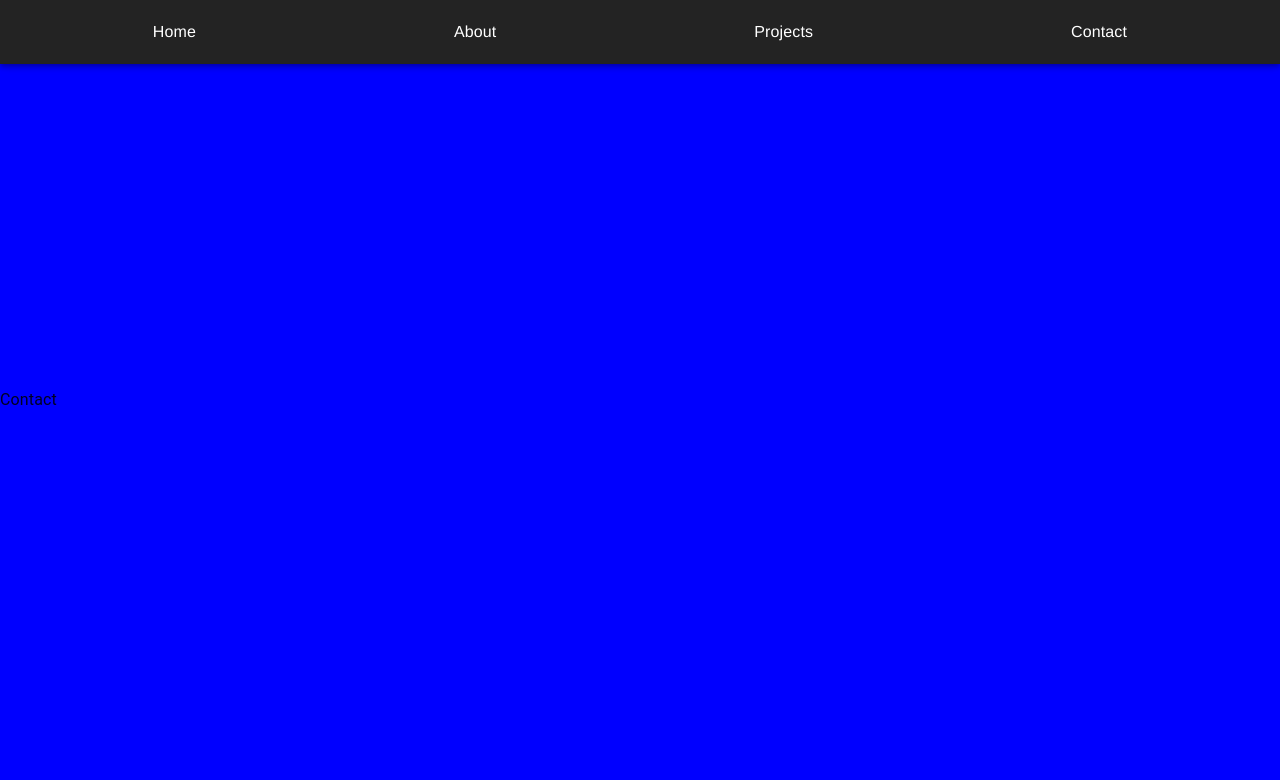
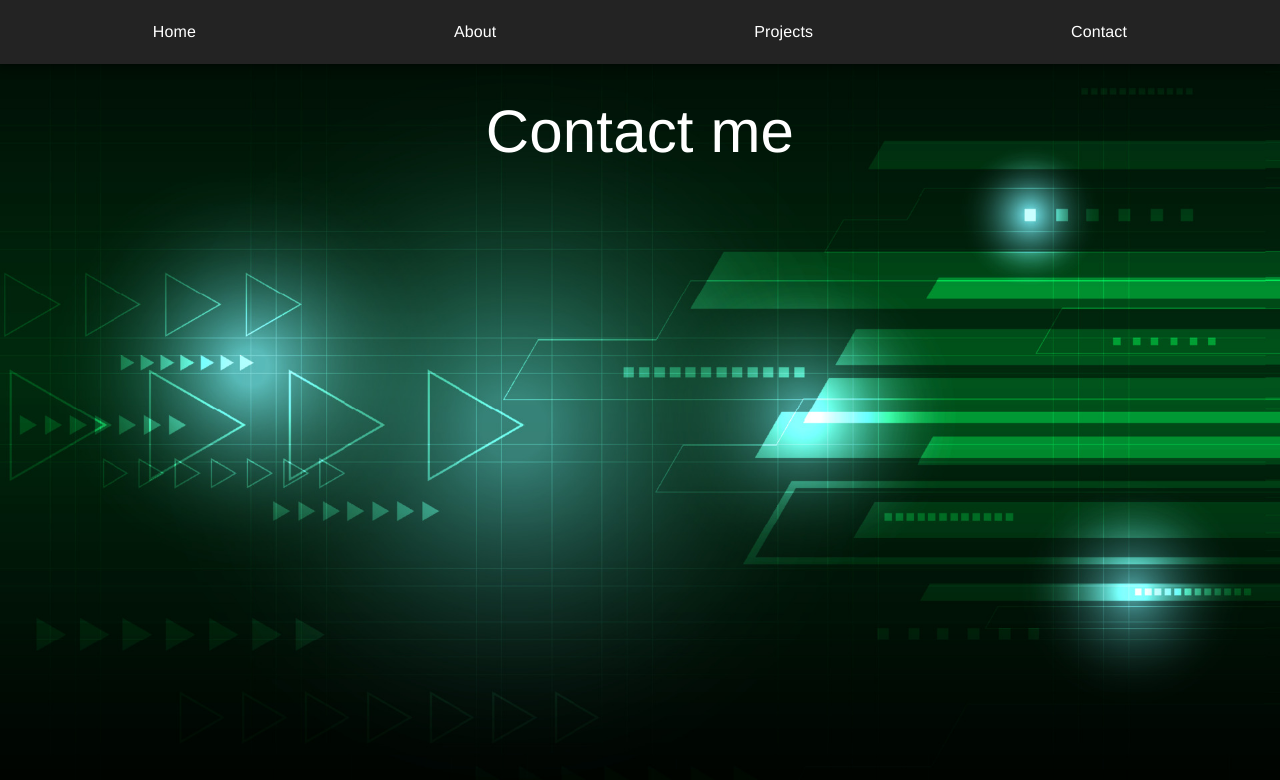
Before and after one commit to anthony-steffen/my-portfolio, a React (Vite) app: page /contact in a window 1280 px wide. Shown: the top 780 px of the page. Built offline with nearby package versions, Linux system fonts and the light colour scheme.

Commit message:
:art: style: Standardizing Background of Pages

```diff
--- a/src/pages/Home/sections/About/About.tsx
+++ b/src/pages/Home/sections/About/About.tsx
@@ -1,16 +1,42 @@
-import {styled} from '@mui/material'
+import {styled, Typography} from '@mui/material'
+import Bg from '../../../../assets/vecteezy_virtual-tecnology-blue-vector-background-eps-10_10742634.jpg'; // Importando a imagem de fundo
 
 const About: React.FC = () => {
-  const StyledAbout = styled("section")(() => ({
-    backgroundColor: 'green',
-    height: "100vh",
-    display: "flex",
-    alignItems: "center",
+  const StyledAbout = styled('div')(({ theme }) => ({
+    backgroundImage: `url(${Bg})`,
+    backgroundSize: 'cover',
+    backgroundPosition: 'center',
+    backgroundAttachment: 'fixed',
+    color: theme.palette.primary.contrastText,
 
+
+    [theme.breakpoints.up('md')]: {
+      paddingTop: '1rem',
+      paddingBottom: '1rem',
+      height: '100vh',
+    },
+    [theme.breakpoints.down('md')]: {
+      paddingTop: '2rem',
+      paddingBottom: '1rem',
+      height: '100vh',
+    },
+    [theme.breakpoints.down('sm')]: {
+      paddingTop: '1rem',
+      paddingBottom: '1rem',
+      height: '100%',
+    },
   }));
+
   return (
     <StyledAbout>
-      About
+      <Typography
+      variant="h2"
+      align="center"
+      gutterBottom
+      style={{paddingTop: '5rem'}}
+      >
+      About me
+      </Typography>
     </StyledAbout>
   )
 }
--- a/src/pages/Home/sections/Contact/Contact.tsx
+++ b/src/pages/Home/sections/Contact/Contact.tsx
@@ -1,15 +1,41 @@
-import {styled} from '@mui/material'
+import {styled, Typography} from '@mui/material'
+import Bg from '../../../../assets/vecteezy_virtual-tecnology-blue-vector-background-eps-10_10742634.jpg'; // Importando a imagem de fundo
 
 const Contact = () => {
-  const StyledContact = styled("section")(() => ({
-    backgroundColor: 'blue',
-    height: "100vh",
-    display: "flex",
-    alignItems: "center",
+  const StyledContact = styled("section")(({theme}) => ({
+    backgroundImage: `url(${Bg})`,
+    backgroundSize: 'cover',
+    backgroundPosition: 'center',
+    backgroundAttachment: 'fixed',
+    color: theme.palette.primary.contrastText,
+
+
+    [theme.breakpoints.up('md')]: {
+      paddingTop: '1rem',
+      paddingBottom: '1rem',
+      height: '100vh',
+    },
+    [theme.breakpoints.down('md')]: {
+      paddingTop: '2rem',
+      paddingBottom: '1rem',
+      height: '100vh',
+    },
+    [theme.breakpoints.down('sm')]: {
+      paddingTop: '1rem',
+      paddingBottom: '1rem',
+      height: '100%',
+    },
   }));
   return (
     <StyledContact>
-      Contact
+      <Typography
+      variant="h2"
+      align="center"
+      gutterBottom
+      style={{paddingTop: '5rem'}}
+      >
+      Contact me
+      </Typography>
     </StyledContact>
   )
 }
```
